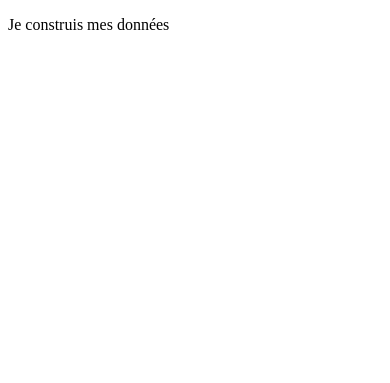
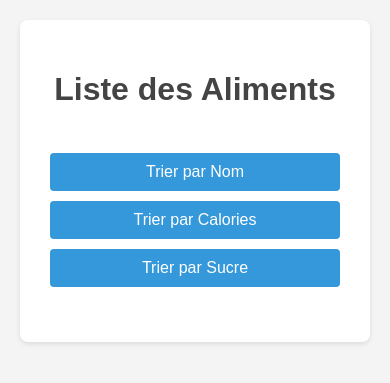
Before and after one commit to zaaine/Foodly---Votre-Assistant-Nutritionnel-Intelligent, a PHP site: page / in a window 390 px wide. Shown: the top 383 px of the page. Run offline with PHP 8.4, Linux system fonts and the light colour scheme; data that the repository does not hold is empty.

Commit message:
création et mise en forme de tableau en exploitant la BDD. Le tableau se trie par des boutons par nom / sucres ou calories.

```diff
--- a/Frontend/config/databaseconnect.php
+++ b/Frontend/config/databaseconnect.php
@@ -1,4 +1,6 @@
 <?php
+
+include_once 'config.php';
 
 try {
     $mysqlClient = new PDO(
--- /dev/null
+++ b/Frontend/function/function.php
@@ -0,0 +1,19 @@
+<?php
+
+function getAliments($mysqlClient, $sort = null)
+{
+    $query = "SELECT * FROM aliment";
+
+    if ($sort == 'calories') {
+        $query .= " ORDER BY calories ASC";
+    } elseif ($sort == 'sucre') {
+        $query .= " ORDER BY sucre ASC";
+    } elseif ($sort == 'nom') {
+        $query .= " ORDER BY nom ASC";
+    }
+
+    $stmt = $mysqlClient->prepare($query);
+    $stmt->execute();
+
+    return $stmt->fetchAll(PDO::FETCH_ASSOC);
+}
--- a/Frontend/index.php
+++ b/Frontend/index.php
@@ -1,28 +1,61 @@
 <?php
-session_start();
-require_once(__DIR__ . '/config/mysql.php');
-require_once(__DIR__ . '/config/databaseconnect.php')
+
+require_once(__DIR__ . '/config/config.php');
+require_once(__DIR__ . '/config/databaseconnect.php');
+require_once(__DIR__ . '/function/function.php');
+
+
+$sort = isset($_GET['sort']) ? $_GET['sort'] : null;
+$aliments = getAliments($mysqlClient, $sort);
+
 ?>
 
 
-
 <!DOCTYPE html>
-<html lang="en">
+<html lang="fr">
 
 <head>
     <meta charset="UTF-8">
     <meta name="viewport" content="width=device-width, initial-scale=1.0">
-
-
-    <title>f
-        Foodly</title>
+    <link rel="stylesheet" href="styles.css">
+    <title>Liste des Aliments</title>
 </head>
 
-
-<p>Je construis mes données</p>
-
 <body>
-
+    <div class="container">
+        <h1>Liste des Aliments</h1>
+        <div class="sorting">
+            <a href="index.php?sort=nom">Trier par Nom</a>
+            <a href="index.php?sort=calories">Trier par Calories</a>
+            <a href="index.php?sort=sucre">Trier par Sucre</a>
+        </div>
+        <table>
+            <thead>
+                <tr>
+                    <th>Nom</th>
+                    <th>Marque</th>
+                    <th>Sucre (g)</th>
+                    <th>Calories</th>
+                    <th>Graisses (g)</th>
+                    <th>Protéines (g)</th>
+                    <th>Bio</th>
+                </tr>
+            </thead>
+            <tbody>
+                <?php foreach ($aliments as $aliment): ?>
+                    <tr>
+                        <td data-label="Nom"><?= htmlspecialchars($aliment['nom']) ?></td>
+                        <td data-label="Marque"><?= htmlspecialchars($aliment['marque']) ?></td>
+                        <td data-label="Sucre (g)"><?= htmlspecialchars($aliment['sucre']) ?></td>
+                        <td data-label="Calories"><?= htmlspecialchars($aliment['calories']) ?></td>
+                        <td data-label="Graisses (g)"><?= htmlspecialchars($aliment['graisses']) ?></td>
+                        <td data-label="Protéines (g)"><?= htmlspecialchars($aliment['proteines']) ?></td>
+                        <td data-label="Bio"><?= $aliment['bio'] ? 'Oui' : 'Non' ?></td>
+                    </tr>
+                <?php endforeach; ?>
+            </tbody>
+        </table>
+    </div>
 </body>
 
 </html>
--- /dev/null
+++ b/Frontend/styles.css
@@ -0,0 +1,115 @@
+/* Styles généraux */
+body {
+  font-family: "Arial", sans-serif;
+  background-color: #f4f4f4;
+  margin: 0;
+  padding: 20px;
+  color: #333;
+}
+
+/* Titre principal */
+h1 {
+  text-align: center;
+  margin-bottom: 40px;
+  color: #444;
+}
+
+/* Conteneur principal */
+.container {
+  max-width: 1200px;
+  margin: 0 auto;
+  background-color: #fff;
+  padding: 30px;
+  box-shadow: 0 2px 5px rgba(0, 0, 0, 0.1);
+  border-radius: 8px;
+}
+
+/* Section de tri */
+.sorting {
+  text-align: center;
+  margin-bottom: 20px;
+}
+
+.sorting a {
+  display: inline-block;
+  margin: 0 10px;
+  padding: 10px 15px;
+  text-decoration: none;
+  color: #fff;
+  background-color: #3498db;
+  border-radius: 4px;
+  transition: background-color 0.3s ease;
+}
+
+.sorting a:hover {
+  background-color: #2980b9;
+}
+
+/* Styles du tableau */
+table {
+  width: 100%;
+  border-collapse: collapse;
+  margin-top: 20px;
+}
+
+table thead {
+  background-color: #3498db;
+  color: #fff;
+}
+
+table th,
+table td {
+  padding: 12px 15px;
+  text-align: left;
+  border-bottom: 1px solid #ddd;
+}
+
+table tr:nth-child(even) {
+  background-color: #f9f9f9;
+}
+
+table tr:hover {
+  background-color: #f1f1f1;
+  cursor: default;
+}
+
+/* Responsivité */
+@media (max-width: 768px) {
+  table,
+  thead,
+  tbody,
+  th,
+  td,
+  tr {
+    display: block;
+  }
+
+  table thead {
+    display: none;
+  }
+
+  table tr {
+    margin-bottom: 15px;
+  }
+
+  table td {
+    text-align: right;
+    padding-left: 50%;
+    position: relative;
+  }
+
+  table td::before {
+    content: attr(data-label);
+    position: absolute;
+    left: 15px;
+    width: calc(50% - 30px);
+    text-align: left;
+    font-weight: bold;
+  }
+
+  .sorting a {
+    margin: 5px 0;
+    width: 100%;
+    box-sizing: border-box;
+  }
+}
```
Also changed, not shown: Frontend/config/config.php (renamed from Frontend/config/mysql.php).
